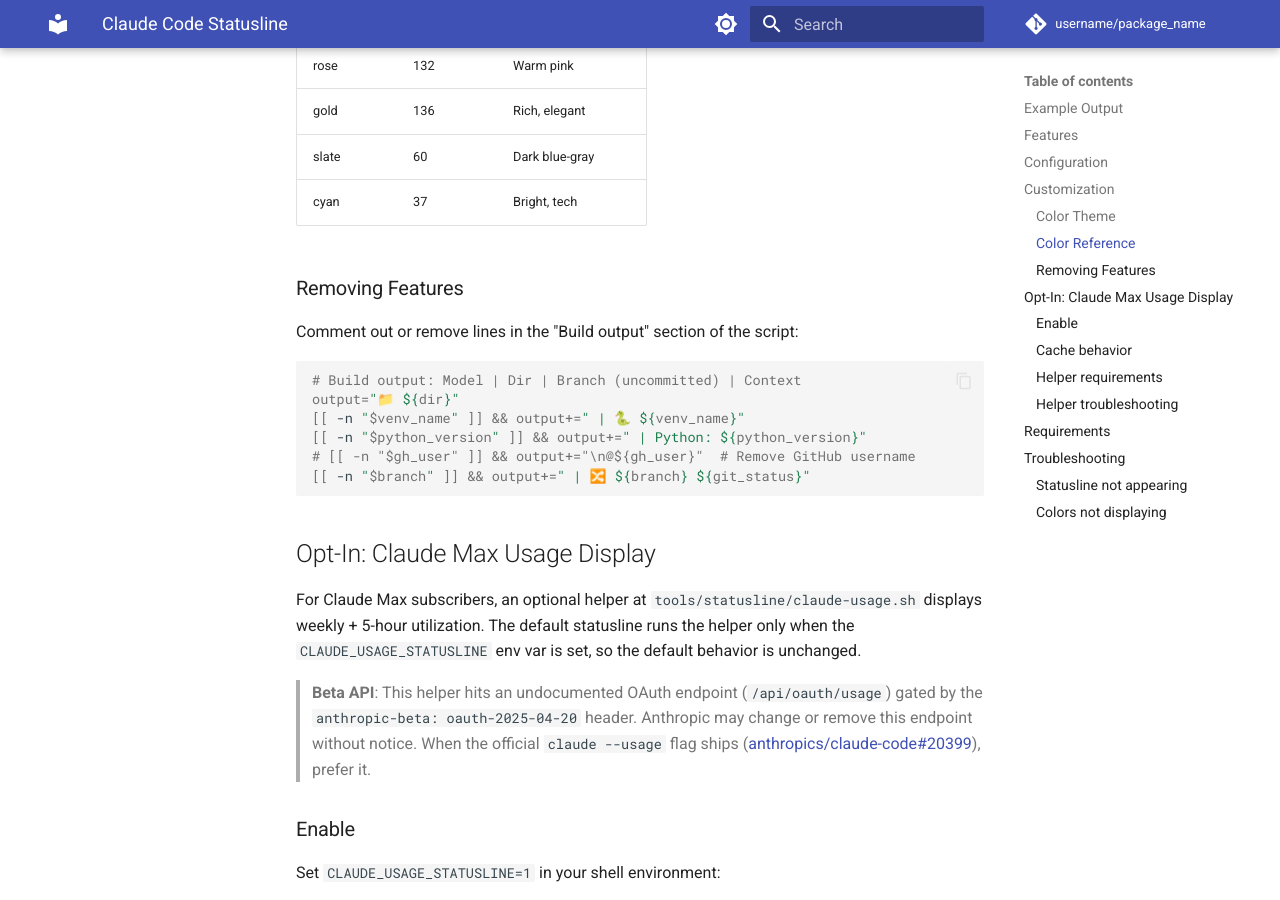
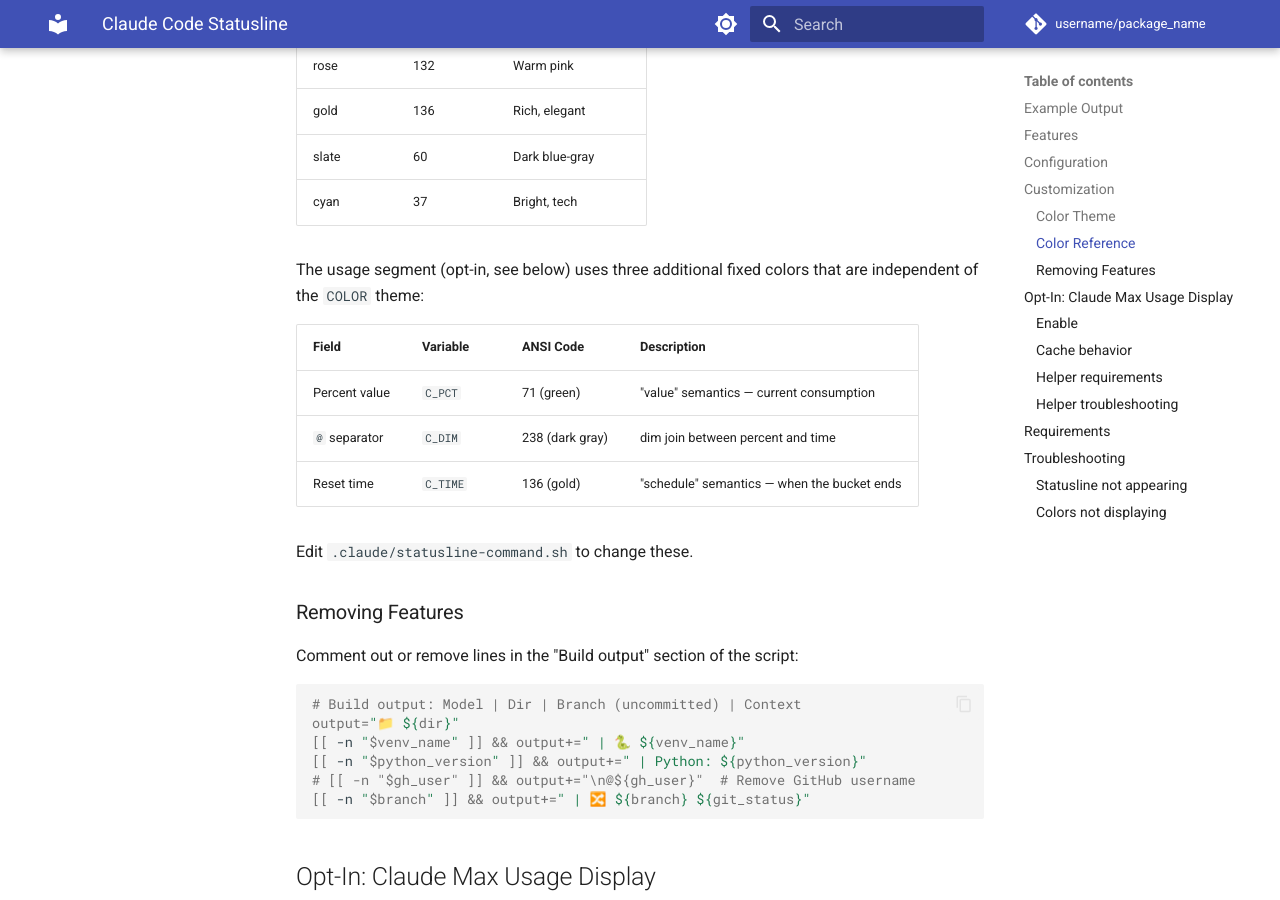
Before and after one commit to endavis/pyproject-template, an MkDocs documentation site: the page built from docs/development/ai/statusline.md, in a window 1280 px wide and 900 px high, scrolled down 1644 px. Built offline with MkDocs 1.6.1 and Material for MkDocs 9.7.7, drawn with Linux system fonts in a browser that asks for light colours; comment, search, counter and statistics services are not loaded.

Commit message:
feat: split usage-segment coloring into per-field semantic colors (merges PR #582, addresses #580)
Previous round colored only the 5h:/wk: labels, leaving 18%@2240 and
Mon-1500 in uniform gray. Split values into three semantic fixed colors:
percent green (value), `@` dim (join), time gold (schedule). Theme-
independent so they look consistent across all COLOR themes. Falls back
to uncolored output if the helper format doesn't match.

Addresses #580.

```diff
--- a/docs/development/ai/statusline.md
+++ b/docs/development/ai/statusline.md
@@ -71,6 +71,17 @@
 | gold     | 136       | Rich, elegant |
 | slate    | 60        | Dark blue-gray |
 | cyan     | 37        | Bright, tech |
+
+The usage segment (opt-in, see below) uses three additional fixed colors that are independent
+of the `COLOR` theme:
+
+| Field | Variable | ANSI Code | Description |
+|-------|----------|-----------|-------------|
+| Percent value | `C_PCT` | 71 (green) | "value" semantics — current consumption |
+| `@` separator | `C_DIM` | 238 (dark gray) | dim join between percent and time |
+| Reset time | `C_TIME` | 136 (gold) | "schedule" semantics — when the bucket ends |
+
+Edit `.claude/statusline-command.sh` to change these.
 
 ### Removing Features
 
```
Also changed, not shown: 1 other file.
